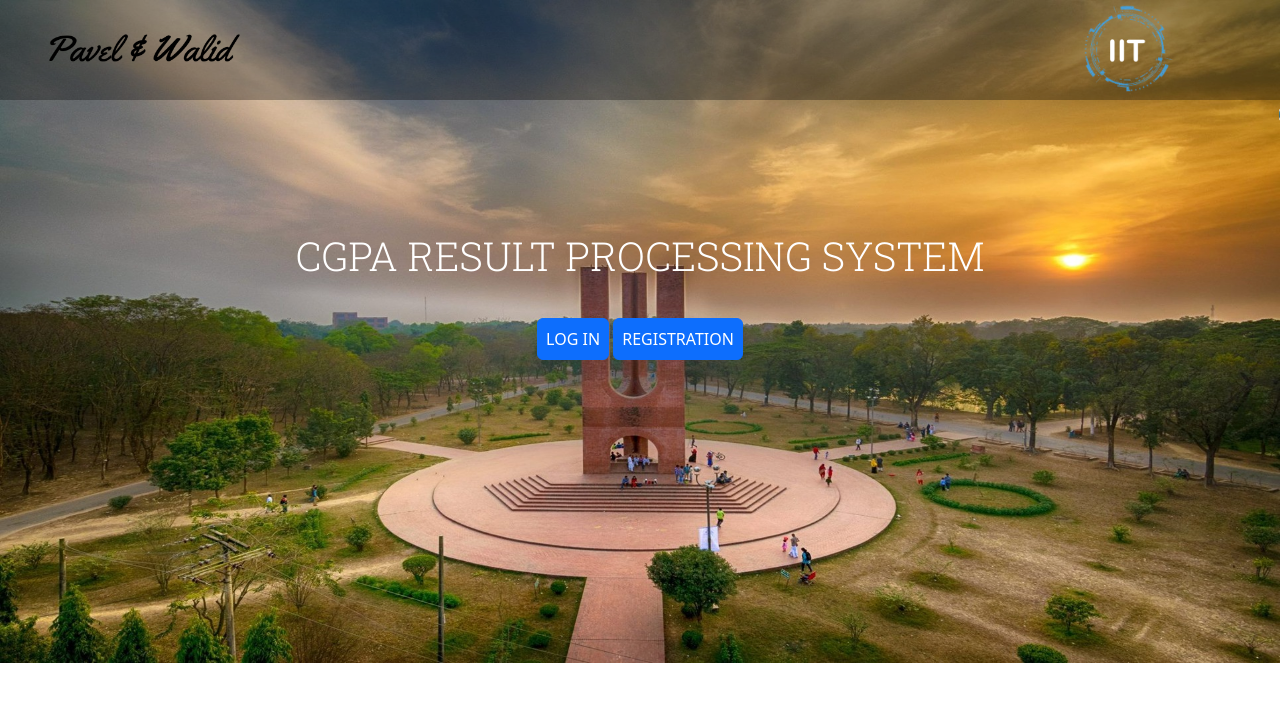
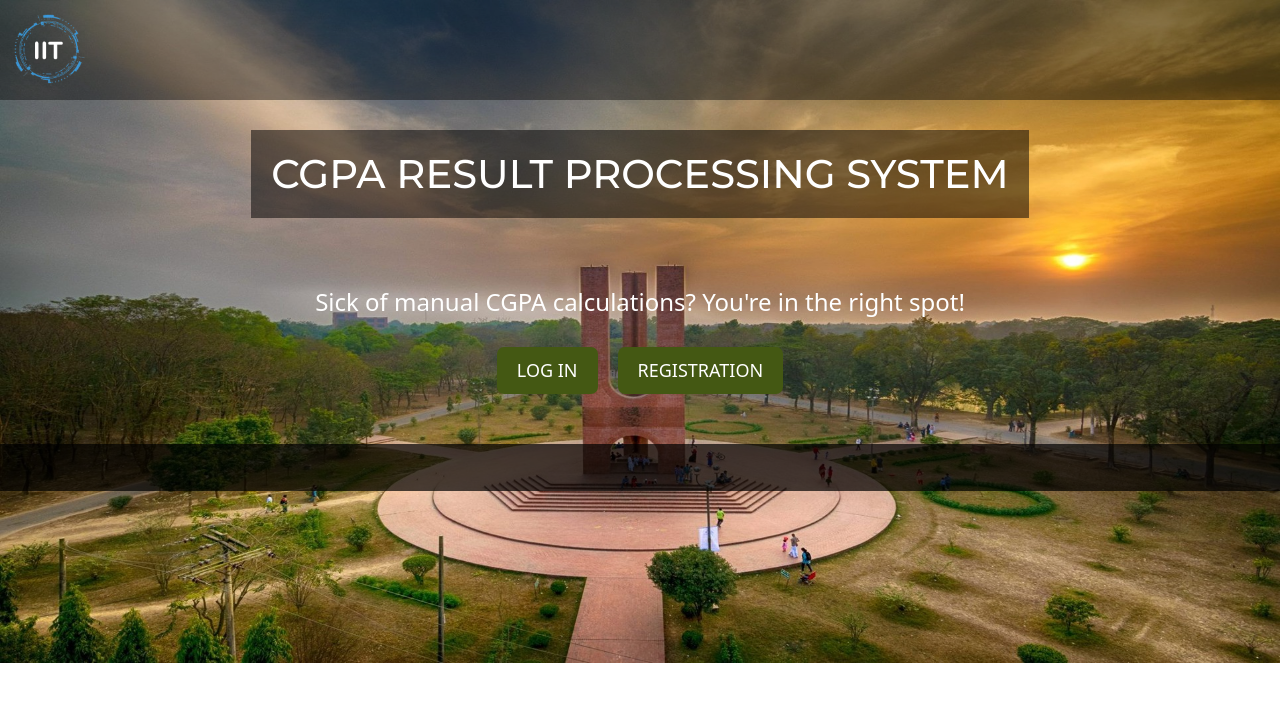
Before and after one commit to farhanpavel/Cgpa-result-processing, a PHP site: page / in a window 1280 px wide. Shown: the top 702 px of the page. Run offline with PHP 8.4, Linux system fonts and the light colour scheme; some libraries are stand-ins or nearby versions.

Commit message:
Homepage Redesign Done

```diff
--- a/index.html
+++ b/index.html
@@ -1,5 +1,6 @@
 <!DOCTYPE html>
 <html lang="en">
+
 <head>
   <meta charset="UTF-8">
   <meta http-equiv="X-UA-Compatible" content="IE=edge">
@@ -7,51 +8,57 @@
   <!-- Fonts -->
   <link rel="preconnect" href="https://fonts.googleapis.com">
   <link rel="preconnect" href="https://fonts.gstatic.com" crossorigin>
-    <link href="https://fonts.googleapis.com/css2?family=Roboto:wght@500&display=swap" rel="stylesheet">
+  <link href="https://fonts.googleapis.com/css2?family=Montserrat:wght@500&display=swap" rel="stylesheet">
   <link rel="preconnect" href="https://fonts.googleapis.com">
   <link rel="preconnect" href="https://fonts.gstatic.com" crossorigin>
   <link href="https://fonts.googleapis.com/css2?family=Roboto+Slab:wght@300&display=swap" rel="stylesheet">
   <!-- Icons -->
   <link href="https://fonts.googleapis.com/icon?family=Material+Icons" rel="stylesheet">
   <!-- Bootstrap -->
-    <link href="https://cdn.jsdelivr.net/npm/bootstrap@5.3.0/dist/css/bootstrap.min.css" rel="stylesheet" integrity="sha384-9ndCyUaIbzAi2FUVXJi0CjmCapSmO7SnpJef0486qhLnuZ2cdeRhO02iuK6FUUVM" crossorigin="anonymous">
+  <link href="https://cdn.jsdelivr.net/npm/bootstrap@5.3.0/dist/css/bootstrap.min.css" rel="stylesheet"
+    integrity="sha384-9ndCyUaIbzAi2FUVXJi0CjmCapSmO7SnpJef0486qhLnuZ2cdeRhO02iuK6FUUVM" crossorigin="anonymous">
   <!-- External CSS -->
   <link rel="stylesheet" href="style.css">
-    <title>Document</title>
+  <title>Main Page</title>
+
+
 </head>
+
 <body>
   <header>
     <div class="header-head">
-<div class="row">
-    <div class="col-lg-10  col-sm-6 d-block m-auto text-center text-lg-start " >
-    <img class="one" src="./image/signature (1).png" alt="">
-</div>
-<div class="col-lg-2  col-sm-4 text-center text-lg-start mb-2 m-lg-0 m-md-0 m-sm-0">
-    <img class="two" src="./image/IIT Loog.png" alt="">
-</div>
+      <div class="logo">
+        <img src="./image/IIT Loog.png" alt="">
       </div>
     </div>
   </header>
   <main>
     <div class="main-head">
-        <marquee behavior="" direction="" class="banner__title"
-        >📢📢Sick of manual CGPA calculations? You're in the right spot!📢📢</marquee
-      >
+      <h1 class="animate__animated animate__fadeIn">CGPA RESULT PROCESSING SYSTEM</h1>
     </div>
-    <div class="main-body">
-        <div class="text-center sub-one">
-         <h1>CGPA RESULT PROCESSING SYSTEM</h1>
+    <div class="main-body animate__animated animate__slideInTop">
+      <h2>Sick of manual CGPA calculations? You're in the right spot!</h2>
+      <div class="buttons">
+        <button onclick="playClickSound(); showLoader('login.html')">LOG IN</button>
+        <button onclick="playClickSound(); showLoader('registration.html')">REGISTRATION</button>
       </div>
-    <div class="mt-lg-1 text-center">
-        <button class="btn btn-primary p-2">LOG IN</button>
-        <button class="btn btn-primary p-2">REGISTRATION</button>
+      <div class="banner mb-5">
+        <marquee behavior="scroll" direction="left">
+          📢📢Welcome To IIT Official CGPA Result Processing System!📢📢
+        </marquee>
       </div>
     </div>
   </main>
   <footer>
 
   </footer>
+  <script src="main.js"></script>
 
-<script src="https://cdn.jsdelivr.net/npm/bootstrap@5.3.0/dist/js/bootstrap.bundle.min.js" integrity="sha384-geWF76RCwLtnZ8qwWowPQNguL3RmwHVBC9FhGdlKrxdiJJigb/j/68SIy3Te4Bkz" crossorigin="anonymous"></script>
+  <script
+    src="https://cdn.jsdelivr.net/npm/bootstrap@5.3.0/dist/js/bootstrap.bundle.min.js"
+    integrity="sha384-geWF76RCwLtnZ8qwWowPQNguL3RmwHVBC9FhGdlKrxdiJJigb/j/68SIy3Te4Bkz"
+    crossorigin="anonymous"></script>
+  <script src="https://cdnjs.cloudflare.com/ajax/libs/animate.css/4.1.1/animate.min.js"></script>
 </body>
+
 </html>
--- /dev/null
+++ b/main.js
@@ -0,0 +1,17 @@
+function showLoader(url) {
+    // Display the loader element
+    var loader = document.createElement('div');
+    loader.className = 'loader-overlay';
+    document.body.appendChild(loader);
+
+    // Delay the page navigation
+    setTimeout(function() {
+      window.location.href = url;
+    }, 2000);
+    // Delay time in milliseconds (2 seconds in this example)
+  }
+  // Adding sound
+  function playClickSound() {
+    var audio = new Audio('mouse.mp3');
+    audio.play();
+  }
--- a/style.css
+++ b/style.css
@@ -2,44 +2,192 @@ body{
    background-image: url(./image/Jahangirnagar\ University\ \(1\).jpeg);
    background-repeat: no-repeat;
    background-size: cover;
+   background-position: center top;
 
 }
-.header-head{
-   background-color: rgb(0, 0, 0,0.3);
+.header-head {
+   background-color: rgba(0, 0, 0, 0.4);
+  padding: 10px;
  }
-.one{
-   width: 250px;
+
+ .logo img {
+   width: 80px;
  }
-.two{
-   width:100px;
 
-}
 .row{
    margin-left: 0;
    margin-right: 0;
 }
-.main-head{
-   margin-top: 5px;
+.main-head {
+   margin-top: 30px;
+   text-align: center;
  }
+ .main-head h1 {
+   font-family: 'Montserrat', sans-serif;
+   color: white;
+   background-color: rgba(0, 0, 0, 0.5);
+   padding: 20px;
+   display: inline-block;
+   margin-bottom: 20px;
+   animation: fadeIn 2s ease;
+ }
+ @keyframes fadeIn {
+   0% {
+     opacity: 0;
+   }
+   100% {
+     opacity: 1;
+   }
+ }
+ .main-body {
+   margin-top: 50px;
+   text-align: center;
+   animation: slideInTop 1s ease;
+ }
+
+ @keyframes slideInTop {
+   0% {
+     transform: translateY(-100%);
+   }
+   100% {
+     transform: translateY(0);
+   }
+ }
+
 .main-head marquee{
    font-size: 14px;
    font-family: 'Roboto', sans-serif;
    color: rgb(57, 2, 2);
 }
+.main-body h2 {
+   color: white;
+   font-size: 24px;
+   margin-bottom: 30px;
+ }
+
+ .main-body .buttons {
+   display: flex;
+   justify-content: center;
+   gap: 20px;
+   margin-top: 30px;
+ }
+
+ .main-body .buttons button {
+   padding: 10px 20px;
+   background-color: #445813;
+   border-radius: 7px;
+   color: white;
+   font-size: 18px;
+   border: none;
+   cursor: pointer;
+   transition: background-color 0.3s ease;
+ }
+
+ .main-body .buttons button:hover {
+   background-color: #432721;
+ }
+
+ .banner {
+   margin-top: 50px;
+ }
+
+ .banner marquee {
+   font-size: 18px;
+   color: white;
+   background-color: rgba(0, 0, 0, 0.7);
+   padding: 10px;
+ }
+
+ /* Loader Overlay */
+ .loader-overlay {
+   position: fixed;
+   top: 0;
+   left: 0;
+   width: 100%;
+   height: 100%;
+   background-color: rgba(0, 0, 0, 0.8);
+   display: flex;
+   justify-content: center;
+   align-items: center;
+   z-index: 9999;
+ }
+
+ .loader-overlay::after {
+   content: '';
+   width: 50px;
+   height: 50px;
+   border: 5px solid #fff;
+   border-radius: 50%;
+   border-top-color: transparent;
+   animation: spin 1s linear infinite;
+ }
+
+ @keyframes spin {
+   to {
+     transform: rotate(360deg);
+   }
+ }
+
+ @media screen and (min-width: 1400px) {
+  .main-head{
+    margin-top: 70px;
+  }
+  .main-body{
+    margin-top: 60px;
+  }
+
+ }
+ @media screen and (min-width: 1500px) {
+  .main-head{
+    margin-top: 80px;
+  }
+  .main-body{
+    margin-top: 70px;
+  }
+
+ }
+ @media screen and (min-width: 1600px) {
+  .main-head{
+    margin-top: 90px;
+  }
+  .main-body{
+    margin-top: 80px;
+  }
+
+ }
+ @media screen and (min-width: 1700px) {
+  .main-head{
+    margin-top: 100px;
+  }
+  .main-body{
+    margin-top: 90px;
+  }
+
+ }
+ @media screen and (min-width: 1800px) {
+  .main-head{
+    margin-top: 110px;
+  }
   .main-body{
     margin-top: 100px;
   }
-.sub-one h1{
-margin-bottom: 3%;
-font-family: 'Roboto Slab', serif;
-color: rgb(255, 255, 255);
-}
-.main-btn{
-margin-top: -50%;
 
  }
-/* @media only screen and (max-width: 768px) {
-   body {
-     background-size: 100% auto;
+ @media screen and (min-width: 1900px) {
+  .main-head{
+    margin-top: 120px;
   }
- } */
+  .main-body{
+    margin-top: 110px;
+  }
+
+ }
+ @media screen and (min-width: 2000px) {
+  .main-head{
+    margin-top: 130px;
+  }
+  .main-body{
+    margin-top: 120px;
+  }
+
+ }
```
Also changed, not shown: login.html (added, +12 -0 lines), registration.html (added, +12 -0 lines), README.md (deleted), image/Mac.jpeg (added), image/loader.gif (added), 1 other file. Lines whose indentation alone changed are shown as unchanged.
